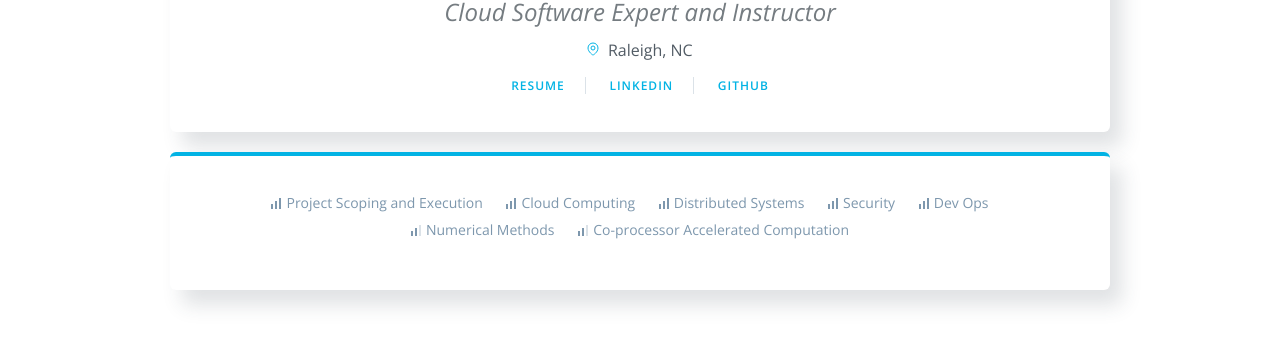
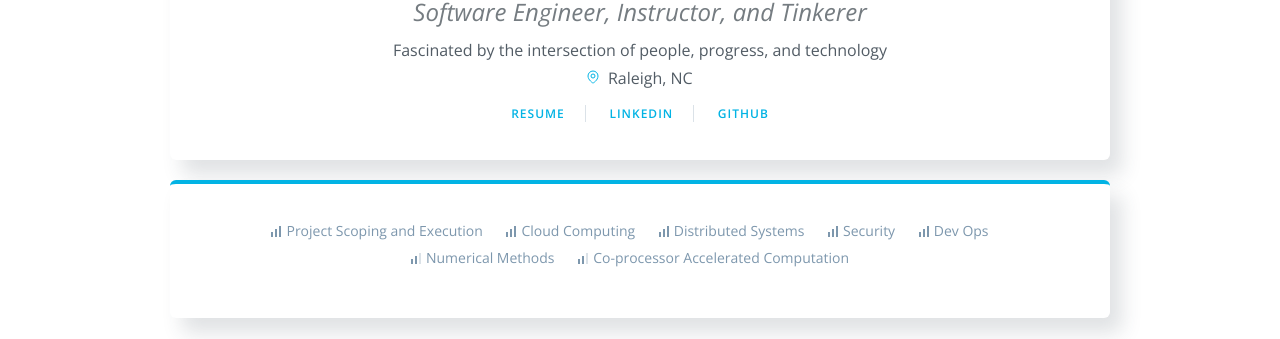
Before and after one commit to merooney/merooney.github.io, a plain HTML site: page index.html in a window 1280 px wide. Shown: the part 198-537 px from the top of the page. Drawn offline with nearby package versions, Linux system fonts and the light colour scheme.

Commit message:
Update index.html

```diff
--- a/index.html
+++ b/index.html
@@ -47,8 +47,8 @@
                                     <div><img src="./images/portrait.jpeg"
                                             alt="Mike Rooney" class="user--photo--1q-7W icon--icon--2T2Xp icon--round--XOvh9">
                                         <h1 class="user--name--2r3hv">Mike Rooney</h1>
-                                        <div><span class="user--bio--1jGJT">Cloud Software Expert and Instructor</span></div>
-                                        <!--<div class="user--details--1in1Q"><span>Fascinated by robotics, rendering, and satellites</span></div>-->
+                                        <div><span class="user--bio--1jGJT">Software Engineer, Instructor, and Tinkerer</span></div>
+                                        <div class="user--details--1in1Q"><span>Fascinated by the intersection of people, progress, and technology</span></div>
                                         <div class="user--details--1in1Q user--last--3cxVQ"><span class="user--detail--2TElS"><img src="./images/icon-location-792a9.svg" alt="location marker" class="user--icon--M6jGY"><span>Raleigh, NC</span></span>
                                         </div><a href = "./images/CV.pdf"
                                                 target="_blank" title="Resume" class="_account-link--link--jN0JX text--link--Zs8Go">Resume</a>
```
